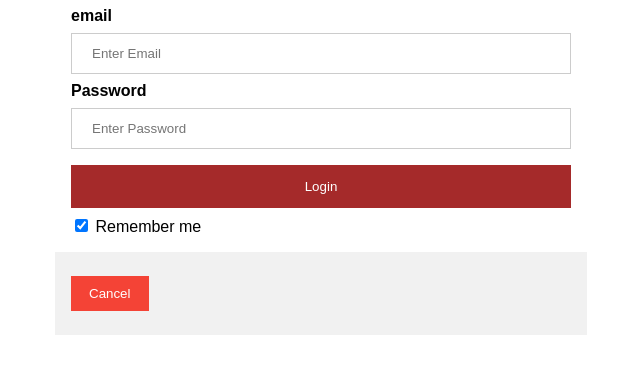
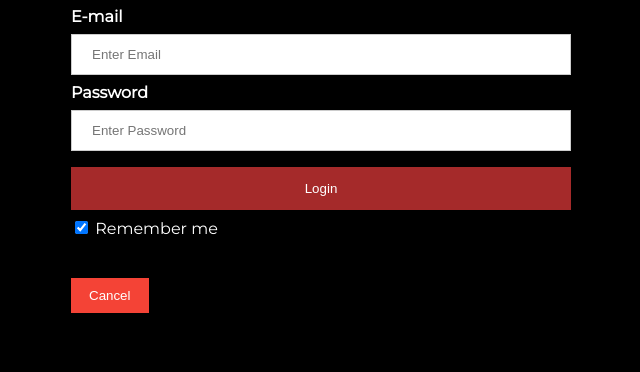
Before and after one commit to dnov09/CS425-project, a PHP site: page /loginpage.html in a window 1280 px wide. Shown: the part 428-800 px from the top of the page, without its empty margins (319-959 px from the left). Run offline with PHP 8.4, Linux system fonts and the light colour scheme; some libraries are stand-ins or nearby versions.

Commit message:
Edited homepage and login pages

```diff
--- a/public/css/index.css
+++ b/public/css/index.css
@@ -36,3 +36,8 @@ button:hover {
   opacity: 1;
   right: 0;
 }
+a{
+  font-family: 'Montserrat', sans-serif;
+  color: white;
+  text-decoration: none;
+}
--- a/public/css/signin.css
+++ b/public/css/signin.css
@@ -1,5 +1,7 @@
 body {
-  font-family: Arial, Helvetica, sans-serif;
+  background-color: black;
+  font-family: 'Montserrat', sans-serif;
+  color: white;
 }
 
 input[type="text"],
--- a/public/index.html
+++ b/public/index.html
@@ -5,6 +5,7 @@
     <meta name="viewport" content="width=device-width, initial-scale=1" />
     <title>Welcome to Firebase Hosting</title>
     <link href="css/index.css" rel="stylesheet" />
+    <link href="https://fonts.googleapis.com/css?family=Montserrat&display=swap" rel="stylesheet">
     <!-- update the version number as needed -->
     <script defer src="/__/firebase/7.2.0/firebase-app.js"></script>
     <!-- include only the Firebase features as you need -->
--- a/public/loginpage.html
+++ b/public/loginpage.html
@@ -3,7 +3,7 @@
   <head>
     <meta name="viewport" content="width=device-width, initial-scale=1" />
     <link href="css/signin.css" rel="stylesheet" />
-
+  <link href="https://fonts.googleapis.com/css?family=Montserrat&display=swap" rel="stylesheet">
   </head>
   <body>
     <form>
@@ -12,7 +12,7 @@
       </div>
 
       <div class="container">
-        <label for="uname"><b>email</b></label>
+        <label for="uname"><b>E-mail</b></label>
         <input
           type="text"
           id="name"
@@ -37,7 +37,7 @@
         </label>
       </div>
 
-      <div class="container" style="background-color:#f1f1f1">
+      <div class="container" style="background-color:black">
         <button type="button" class="cancelbtn">Cancel</button>
       </div>
     </form>
```
